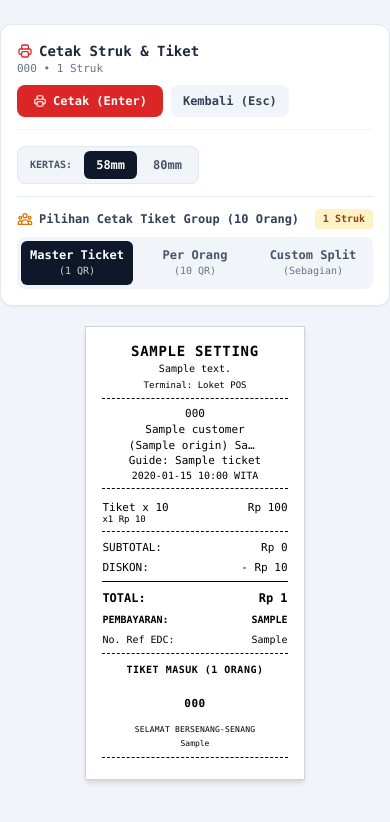
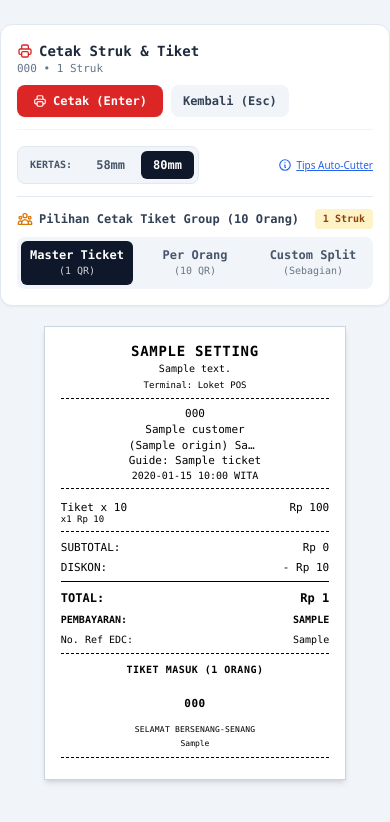
Before and after one commit to nex-tix/web-tix, a CodeIgniter 4 app: the page made by app/Views/pages/admin/pos/receipt.php in a window 390 px wide. Shown: the top 822 px of the page. Run offline with PHP 8.4 and a stand-in for CodeIgniter, Linux system fonts and the light colour scheme; the template is opened without the code that fills it: most values are stand-ins (such as "Sample title", 1, 10 or a date in 2020); data that the repository does not hold is empty; some libraries are stand-ins or nearby versions.

Commit message:
konfigurasi printer

```diff
--- a/app/Views/pages/admin/pos/receipt.php
+++ b/app/Views/pages/admin/pos/receipt.php
@@ -177,20 +202,41 @@ $customSplitCount = $isCustom ? ($currentTicketCount - 1) : 1;
             </div>
         </div>
 
-        <!-- Paper Size Switcher & Shortcut Info -->
+        <!-- Paper Size Switcher & Auto-Cutter Guide Trigger -->
         <div class="flex items-center justify-between gap-2 pt-1 text-xs">
             <div class="flex items-center gap-1 bg-slate-100 p-1 rounded-lg border border-slate-200">
                 <span class="text-[10px] uppercase font-bold text-slate-600 px-2">Kertas:</span>
-                <button type="button" onclick="setPaperSize('58mm')" id="btn-58mm" class="px-3 py-1.5 rounded-md font-bold text-xs transition bg-slate-900 text-white shadow-xs">
+                <button type="button" onclick="setPaperSize('58mm')" id="btn-58mm" class="px-3 py-1.5 rounded-md font-bold text-xs transition text-slate-600 hover:text-slate-900">
                     58mm
                 </button>
-                <button type="button" onclick="setPaperSize('80mm')" id="btn-80mm" class="px-3 py-1.5 rounded-md font-bold text-xs transition text-slate-600 hover:text-slate-900">
+                <button type="button" onclick="setPaperSize('80mm')" id="btn-80mm" class="px-3 py-1.5 rounded-md font-bold text-xs transition bg-slate-900 text-white shadow-xs">
                     80mm
                 </button>
             </div>
-            <div class="text-[10px] text-slate-500 font-sans hidden sm:block">
-                Pintasan: <strong>Enter</strong> Cetak &bull; <strong>Esc</strong> Loket
+            <div class="flex items-center gap-2 text-[10px] text-slate-500 font-sans">
+                <button type="button" onclick="toggleAutoCutGuide()" class="text-blue-600 hover:text-blue-800 font-medium underline flex items-center gap-1 cursor-pointer" title="Panduan pengaturan driver printer auto-cut">
+                    <svg class="w-3.5 h-3.5" fill="none" stroke="currentColor" viewBox="0 0 24 24"><path stroke-linecap="round" stroke-linejoin="round" stroke-width="2" d="M13 16h-1v-4h-1m1-4h.01M21 12a9 9 0 11-18 0 9 9 0 0118 0z"></path></svg>
+                    Tips Auto-Cutter
+                </button>
+                <span class="hidden sm:inline">&bull; <strong>Enter</strong> Cetak &bull; <strong>Esc</strong> Loket</span>
             </div>
+        </div>
+
+        <!-- Panduan Pengaturan Driver Printer Auto-Cutter (Collapsible) -->
+        <div id="autocut-guide-box" class="hidden p-3 bg-blue-50 border border-blue-200 rounded-lg text-xs space-y-1.5 text-blue-900">
+            <div class="flex justify-between items-center font-bold">
+                <span class="flex items-center gap-1 text-blue-800">
+                    <svg class="w-4 h-4 text-blue-600" fill="none" stroke="currentColor" viewBox="0 0 24 24"><path stroke-linecap="round" stroke-linejoin="round" stroke-width="2" d="M9 12l2 2 4-4m6 2a9 9 0 11-18 0 9 9 0 0118 0z"></path></svg>
+                    Tips Pengaturan Driver Printer Auto-Cutter:
+                </span>
+                <button type="button" onclick="toggleAutoCutGuide()" class="text-blue-600 hover:text-blue-900 text-sm font-bold px-1">&times;</button>
+            </div>
+            <ul class="list-disc list-inside space-y-0.5 text-[11px] leading-relaxed text-blue-950">
+                <li><strong>Cut Option:</strong> Pilih <code>Cut at End of Page</code> agar tiket rombongan terpisah otomatis dipotong per lembar tiket.</li>
+                <li><strong>Cut Mode:</strong> Disarankan <code>Partial Cut</code> agar tiket tetap menggantung rapi di mulut printer dan tidak jatuh ke lantai.</li>
+                <li><strong>Margin Browser:</strong> Set margin print ke <code>None</code> atau <code>Minimum</code> pada dialog cetak browser.</li>
+                <li><strong>Trailing Feed:</strong> Web ini sudah menambahkan bantalan potong 12mm otomatis agar footer/QR tidak terpotong pisau cutter.</li>
+            </ul>
         </div>
 
         <!-- Group Ticket Split Toolbar -->
@@ -507,8 +556,17 @@ $customSplitCount = $isCustom ? ($currentTicketCount - 1) : 1;
             });
         }
 
+        function toggleAutoCutGuide() {
+            const box = document.getElementById('autocut-guide-box');
+            if (box) box.classList.toggle('hidden');
+        }
+
         function setPaperSize(size) {
             currentSize = size;
+            try {
+                localStorage.setItem('nextix_receipt_paper_size', size);
+            } catch (e) {}
+
             const slips = document.querySelectorAll('.receipt-slip');
             const btn80 = document.getElementById('btn-80mm');
             const btn58 = document.getElementById('btn-58mm');
@@ -558,11 +616,19 @@ $customSplitCount = $isCustom ? ($currentTicketCount - 1) : 1;
             const urlParams = new URLSearchParams(window.location.search);
             const sizeParam = urlParams.get('size');
 
-            if (sizeParam === '80mm') {
-                setPaperSize('80mm');
-            } else {
-                setPaperSize('58mm');
+            let preferredSize = '80mm'; // Default 80mm untuk printer kasir auto-cutter
+            try {
+                const storedSize = localStorage.getItem('nextix_receipt_paper_size');
+                if (storedSize === '58mm' || storedSize === '80mm') {
+                    preferredSize = storedSize;
+                }
+            } catch (e) {}
+
+            if (sizeParam === '58mm' || sizeParam === '80mm') {
+                preferredSize = sizeParam;
             }
+
+            setPaperSize(preferredSize);
 
             if (typeof totalVisitors !== 'undefined' && totalVisitors > 1) {
                 updateCustomSplitPreview(totalVisitors);
```
Also changed, not shown: other parts of app/Views/pages/admin/pos/receipt.php (+31 -3 lines).
